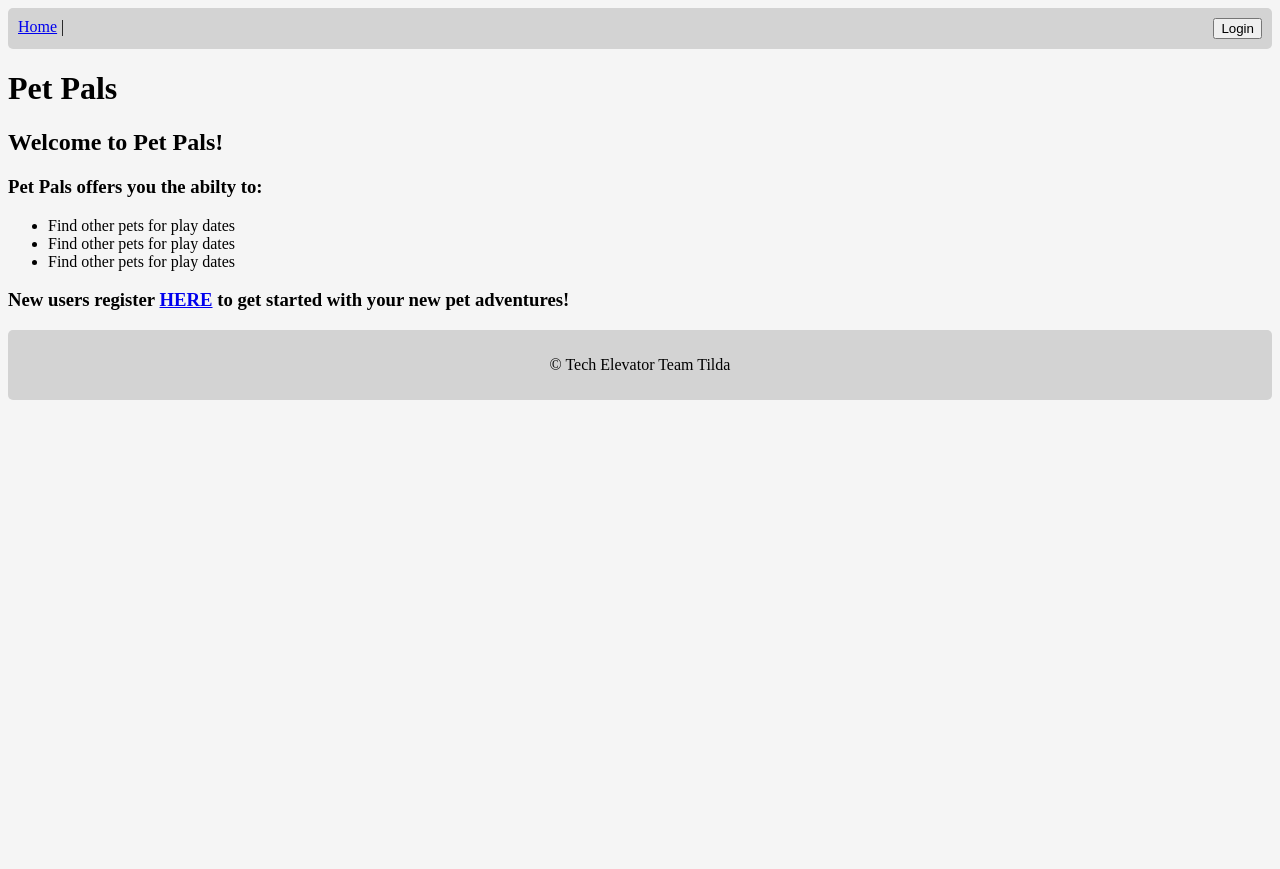
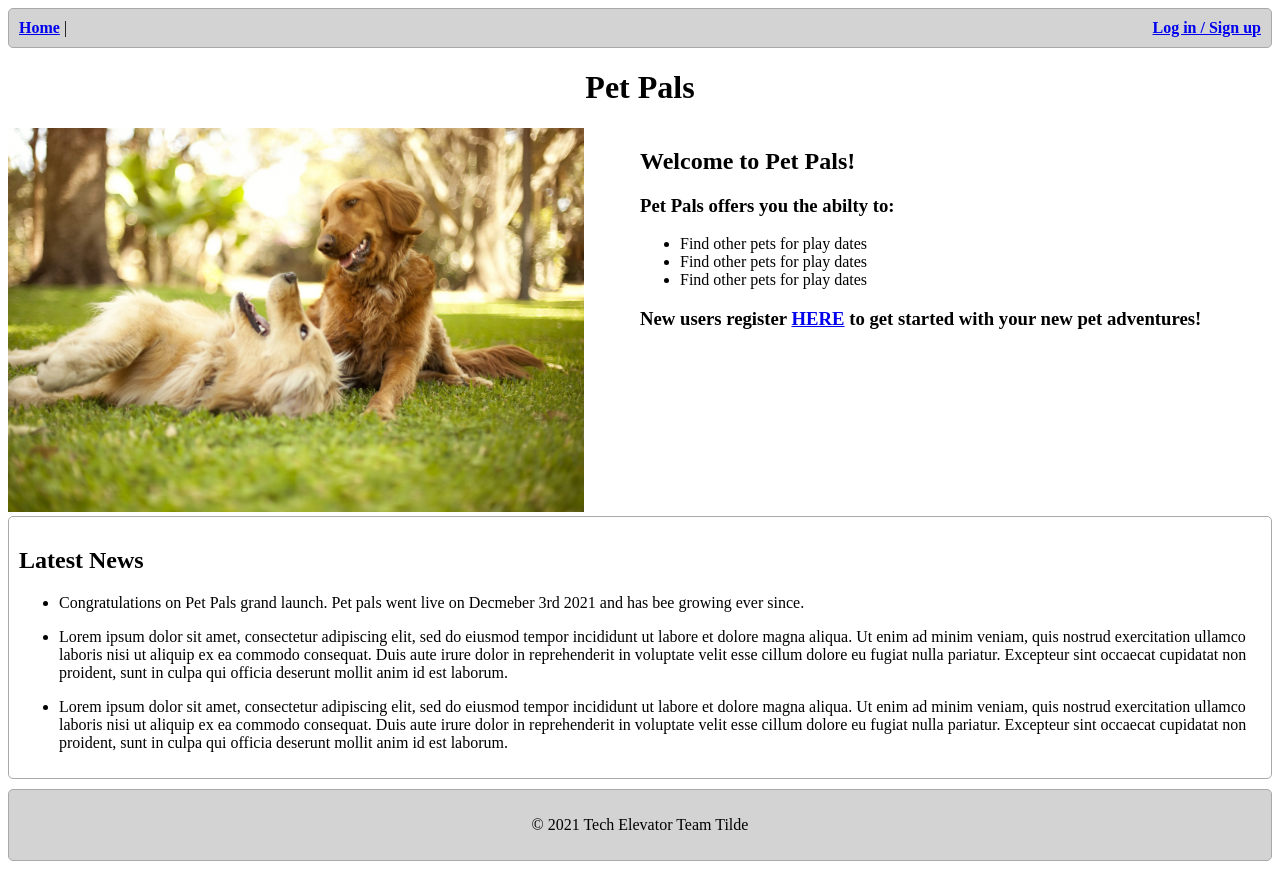
Before and after one commit to jacquelynfinucan/Play-Pals-Final-Capstone, a Vue app in the folder vue/: page / in a window 1280 px wide. Before the commit the page ends 800 px from the top, so only its background shows below. Built offline with nearby package versions, Linux system fonts and the light colour scheme.

Commit message:
added new components for the Home page and further updated overall styling

```diff
--- a/vue/src/App.vue
+++ b/vue/src/App.vue
@@ -19,7 +19,7 @@ export default {
 </script>
 
 <style>
-body {
-  background-color: whitesmoke;
+.nav-link:hover {
+  color: red;
 }
 </style>
--- a/vue/src/components/FooterBottom.vue
+++ b/vue/src/components/FooterBottom.vue
@@ -1,6 +1,6 @@
 <template>
   <div class="footer">
-    <p>© Tech Elevator Team Tilda</p>
+    <p>© 2021 Tech Elevator Team Tilde</p>
   </div>
 </template>
 
@@ -18,5 +18,6 @@ export default {
     padding-bottom: 10px;
 
     border-radius: 5px;
+    border: solid 1px darkgrey;
 }
 </style>
--- a/vue/src/components/HeaderTop.vue
+++ b/vue/src/components/HeaderTop.vue
@@ -1,13 +1,13 @@
 <template>
   <div class="header">
-    <nav>
-      <router-link v-bind:to="{ name: 'home' }">Home</router-link>&nbsp;|&nbsp;
-      <router-link v-bind:to="{ name: 'profile' }" v-if="$store.state.token != ''">Profile</router-link>
+    <nav class="nav-links">
+      <router-link class="nav-link" v-bind:to="{ name: 'home' }">Home</router-link>&nbsp;|&nbsp;
+      <router-link class="nav-link" v-bind:to="{ name: 'profile' }" v-if="$store.state.token != ''">Profile</router-link>
     </nav>
-    <div class="login-controls">
-      <router-link tag="button" v-bind:to="{ name: 'login' }" v-if="$store.state.token == ''">Login</router-link>
-      <router-link tag="button" v-bind:to="{ name: 'logout' }" v-if="$store.state.token != ''">Logout</router-link>
-    </div>
+    <nav class="login-controls">
+      <router-link class="nav-link" v-bind:to="{ name: 'login' }" v-if="$store.state.token == ''">Log in / Sign up</router-link>
+      <router-link class="nav-link" v-bind:to="{ name: 'logout' }" v-if="$store.state.token != ''">Log out</router-link>
+    </nav>
   </div>
 </template>
 
@@ -27,6 +27,7 @@ export default {
   padding-right: 10px;
 
   border-radius: 5px;
+  border: solid 1px darkgrey;
 
   display: grid;
   grid-template-columns: 1fr 1fr;
@@ -34,7 +35,7 @@ export default {
     "nav login";
 }
 
-nav {
+.nav-links {
   grid-area: nav;
 }
 
@@ -44,4 +45,8 @@ nav {
   display: flex;
   justify-content: right;
 }
+
+.nav-link {
+  font-weight: bold;
+}
 </style>
--- /dev/null
+++ b/vue/src/components/HomeNews.vue
@@ -0,0 +1,44 @@
+<template>
+  <div class="home-news">
+
+    <h2>Latest News</h2>
+
+    <ul>
+      <li>
+          <p>Congratulations on Pet Pals grand launch. Pet pals went live on Decmeber 3rd 2021 and has bee growing ever since.</p>
+      </li>
+      <li>
+          <p>
+              Lorem ipsum dolor sit amet, consectetur adipiscing elit, sed do eiusmod tempor incididunt ut labore et dolore magna aliqua. Ut enim ad minim veniam,
+              quis nostrud exercitation ullamco laboris nisi ut aliquip ex ea commodo consequat. Duis aute irure dolor in reprehenderit in voluptate velit esse
+              cillum dolore eu fugiat nulla pariatur. Excepteur sint occaecat cupidatat non proident, sunt in culpa qui officia deserunt mollit anim id est laborum.
+          </p>
+      </li>
+      <li>
+          <p>
+              Lorem ipsum dolor sit amet, consectetur adipiscing elit, sed do eiusmod tempor incididunt ut labore et dolore magna aliqua. Ut enim ad minim veniam,
+              quis nostrud exercitation ullamco laboris nisi ut aliquip ex ea commodo consequat. Duis aute irure dolor in reprehenderit in voluptate velit esse
+              cillum dolore eu fugiat nulla pariatur. Excepteur sint occaecat cupidatat non proident, sunt in culpa qui officia deserunt mollit anim id est laborum.
+          </p>
+        </li>
+    </ul>
+
+  </div>
+</template>
+
+<script>
+export default {
+  name: "home-news"
+};
+</script>
+
+<style scoped>
+.home-news {
+    border-radius: 5px;
+    border: solid 1px darkgrey;
+
+    padding: 10px;
+
+    margin-bottom: 10px;
+}
+</style>
--- /dev/null
+++ b/vue/src/components/HomeWelcome.vue
@@ -0,0 +1,68 @@
+<template>
+  <div class="home-welcome">
+    <div class="welcome-title">
+        <h1>Pet Pals</h1>
+    </div>
+    <div class="welcome-image">
+        <img id="img-dogs" src="@/assets/dogs.png" alt="dogs-playing" />
+    </div>
+    <div class="welcome-content">
+        <h2>Welcome to Pet Pals!</h2>
+        <div>
+        <h3>Pet Pals offers you the abilty to:</h3>
+        <ul>
+            <li> Find other pets for play dates </li>
+            <li> Find other pets for play dates </li>
+            <li> Find other pets for play dates </li>
+        </ul>
+        </div>
+        <h3>New users register <router-link class="nav-link" v-bind:to="{name: 'register'}">HERE</router-link> to get started with your new pet adventures!</h3>
+    </div>
+  </div>
+</template>
+
+<script>
+export default {
+  name: "home-welcome"
+};
+</script>
+
+<style scoped>
+.home-welcome {
+  display: grid;
+  grid-template-columns: 1fr 1fr;
+  grid-template-areas:
+    "title title"
+    "image content";
+}
+
+.welcome-title {
+    grid-area: title;
+}
+
+.welcome-image {
+  grid-area: image;
+}
+
+.welcome-content {
+    grid-area: content;
+}
+
+h1 {
+    text-align: center;
+}
+
+#img-dogs {
+    max-width: 45vw;
+}
+
+@media only screen and (max-width: 480px) {
+    .home-welcome {
+        grid-template-columns: 1fr;
+        grid-template-areas:
+            "title"
+            "image"
+            "content";
+    }
+}
+</style>
--- a/vue/src/views/Home.vue
+++ b/vue/src/views/Home.vue
@@ -1,22 +1,21 @@
 <template>
   <div class="home">
-    <h1>Pet Pals</h1>
-    <h2>Welcome to Pet Pals!</h2>
-    <div>
-      <h3>Pet Pals offers you the abilty to:</h3>
-      <ul>
-        <li> Find other pets for play dates </li>
-        <li> Find other pets for play dates </li>
-        <li> Find other pets for play dates </li>
-      </ul>
-    </div>
-    <h3>New users register <router-link v-bind:to="{name: 'register'}">HERE</router-link> to get started with your new pet adventures!</h3>
+    <home-welcome />
+    <home-news />
   </div>
 </template>
 
 <script>
+import HomeWelcome from '@/components/HomeWelcome.vue'
+import HomeNews from '@/components/HomeNews.vue'
+
+
 export default {
-  name: "home"
+  name: "home",
+  components: {
+    HomeWelcome,
+    HomeNews
+  }
 };
 </script>
 
--- a/vue/src/views/Login.vue
+++ b/vue/src/views/Login.vue
@@ -40,7 +40,7 @@
           />
         </div>
 
-        <router-link :to="{ name: 'register' }">Need an account?</router-link>
+        <router-link class="nav-link" :to="{ name: 'register' }">Need an account?</router-link>
         <button id="submit" type="submit">Sign in</button>
 
       </div>
--- a/vue/src/views/Register.vue
+++ b/vue/src/views/Register.vue
@@ -41,7 +41,7 @@
           />
         </div>
 
-        <router-link :to="{ name: 'login' }">Have an account?</router-link>
+        <router-link class="nav-link" :to="{ name: 'login' }">Have an account?</router-link>
         <button id="submit" class="btn btn-lg btn-primary btn-block" type="submit">
           Create Account
         </button>
```
Also changed, not shown: vue/src/assets/dogs.png (added).
